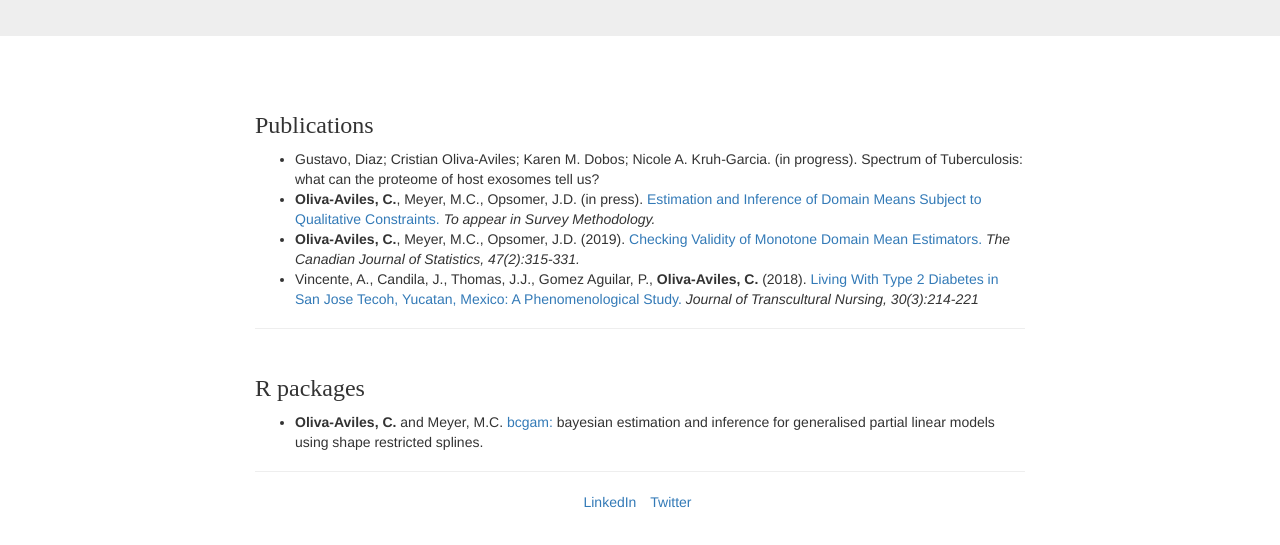
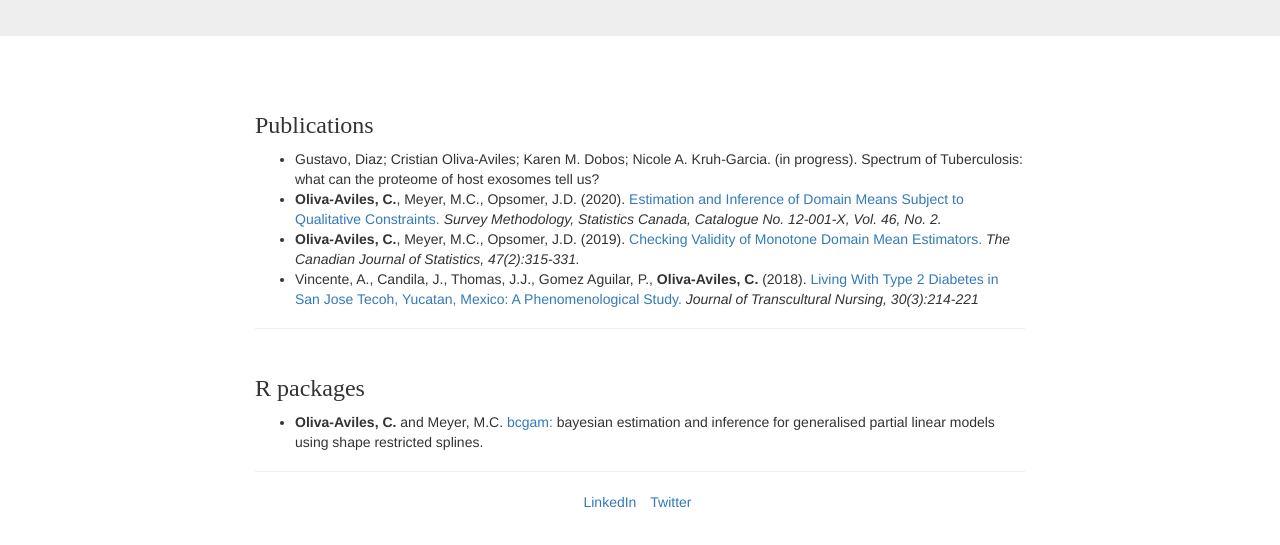
Before and after one commit to cristianoliva88/website, a plain HTML site: page research.htm in a window 1280 px wide. Shown: the part 179-724 px from the top of the page. Drawn offline with nearby package versions, Linux system fonts and the light colour scheme.

Commit message:
Add Survey Methodology paper

```diff
--- a/research.htm
+++ b/research.htm
@@ -69,7 +69,7 @@
 				<h2> <font class="smlcaps" size="5" face="timesnewroman"> Publications  </font>   </h2>
 			<ul>
 				<li> Gustavo, Diaz; Cristian Oliva-Aviles; Karen M. Dobos; Nicole A. Kruh-Garcia. (in progress). Spectrum of Tuberculosis: what can the proteome of host exosomes tell us?  </li>
-				<li> <b>Oliva-Aviles, C.</b>, Meyer, M.C., Opsomer, J.D. (in press). <a href=https://arxiv.org/abs/1804.09285> Estimation and Inference of Domain Means Subject to Qualitative Constraints. </a>  <i> To appear in Survey Methodology.  </i>  </li>
+				<li> <b>Oliva-Aviles, C.</b>, Meyer, M.C., Opsomer, J.D. (2020). <a href=https://www150.statcan.gc.ca/n1/pub/12-001-x/2020002/article/00002-eng.htm> Estimation and Inference of Domain Means Subject to Qualitative Constraints. </a>  <i> Survey Methodology, Statistics Canada, Catalogue No. 12-001-X, Vol. 46, No. 2.  </i>  </li>
 				<li> <b>Oliva-Aviles, C.</b>, Meyer, M.C., Opsomer, J.D. (2019). <a href=https://onlinelibrary.wiley.com/doi/abs/10.1002/cjs.11496> Checking Validity of Monotone Domain Mean Estimators.</a>  <i> The Canadian Journal of Statistics, 47(2):315-331.  </i>  </li>
 				<li> Vincente, A., Candila, J., Thomas, J.J., Gomez Aguilar, P., <b>Oliva-Aviles, C.</b> (2018). <a href=https://journals.sagepub.com/doi/10.1177/1043659618790090> Living With Type 2 Diabetes in San Jose Tecoh, Yucatan, Mexico: A Phenomenological Study.</a> <i> Journal of Transcultural Nursing, 30(3):214-221</i>  </li>
 			</ul>
```
